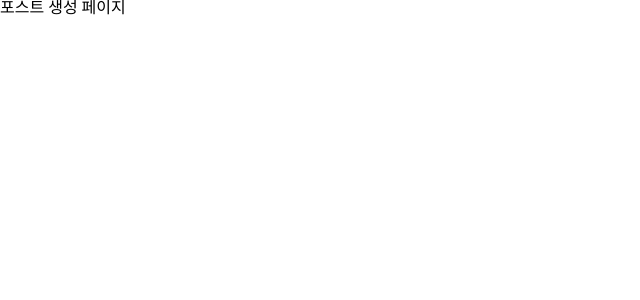
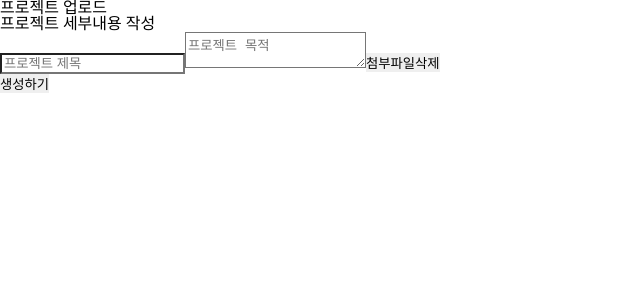
Before and after one commit to siroch/EricaOpensourceHub, a React (Create React App) app in the folder erica-opensource-hub/: page /create in a window 1280 px wide. Shown: the top 300 px of the page, without its empty margins (0-640 px from the left). Built offline with nearby package versions, Linux system fonts and the light colour scheme.

Commit message:
form add
form add

```diff
--- a/erica-opensource-hub/src/pages/PostForm.jsx
+++ b/erica-opensource-hub/src/pages/PostForm.jsx
@@ -1,5 +1,84 @@
+import './PostForm.css';
+import { useState } from 'react';
+
+function Title() {
+  const text = '프로젝트 업로드';
+  return (
+    <div className="title">
+      <h1> {text} </h1>
+      <h4>프로젝트 세부내용 작성</h4>
+    </div>
+  );
+}
+
+function List() {
+  return (
+    <div>
+      <form>
+        <h1></h1>
+        <input type="text" name="title" placeholder="프로젝트 제목"></input>
+        <textarea placeholder="프로젝트 목적" name="data"></textarea>
+        <button type="submit">첨부파일</button>
+        <button type="submit">삭제</button>
+      </form>
+    </div>
+  );
+}
+
+// function CreateForm(props) {
+//   return (
+//     <button
+//       className="createPost"
+//       onClick={(event) => {
+//         event.preventDefault();
+//         props.onAddpost()
+//       }}
+//     >
+//       {' '}
+//       생성하기{' '}
+//     </button>
+//   );
+// }
+
 function PostForm() {
-  return <>포스트 생성 페이지</>;
+  const [project_data, setProject_data] = useState([
+    {
+      id: 0,
+      title: '',
+      data: '',
+      subdata: [{}],
+    },
+  ]);
+  // const [project_data, setProject_data] = useState([0]);
+  const onAddpost = () => {
+    let countTemp = [...project_data];
+    // let counter = countTemp.slice(-1)[0];
+    console.log(countTemp.slice(-1)[0]);
+    countTemp.push({
+      id: 1,
+      title: '',
+      data: '',
+      subdata: [{}],
+    });
+    console.log(countTemp.slice(-1)[0]);
+    setProject_data(countTemp);
+  };
+
+  // const [input, setInput] = useState('asdfasf');
+  // const [data_list, setData_list] = useState([
+
+  // ]);
+  const dataList = project_data.map((data) => <List key={data.id}></List>);
+
+  return (
+    <div>
+      <Title></Title>
+      <div className="outline">{dataList}</div>
+      <div>
+        <button onClick={onAddpost}>생성하기</button>
+      </div>
+    </div>
+  );
 }
 
 export default PostForm;
```
Also changed, not shown: erica-opensource-hub/src/pages/PostForm.css (added).
